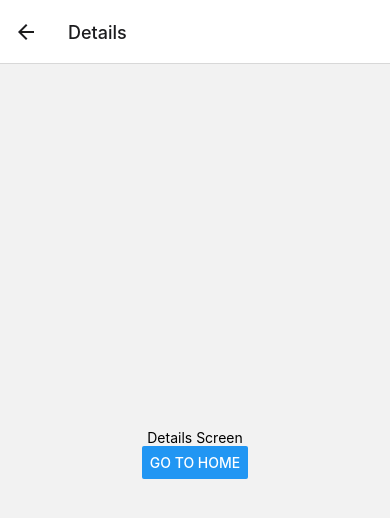
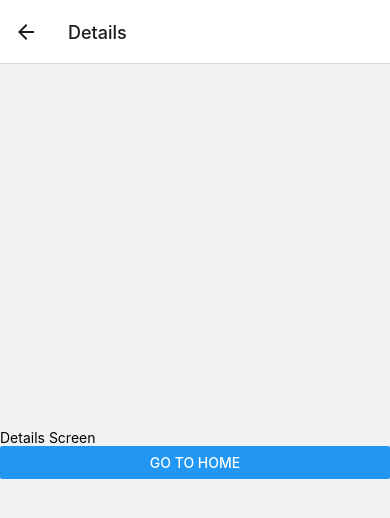
Before and after one commit to siddtheshah/tangle, a React Native app in the folder frontend/: screen / in a window 390 px wide. Both pictures are taken after a click on the button "GO TO DETAILS". Shown: the top 518 px of the page. Built offline with nearby package versions, Linux system fonts and the light colour scheme.

Commit message:
started adding bottom navigation

```diff
--- a/frontend/App.tsx
+++ b/frontend/App.tsx
@@ -50,10 +50,22 @@ function HomeScreen({navigation}) {
   );
 }
 
-function DetailsScreen({navigation, route}) {
+function DetailsScreen({navigation}) {
   return (
     <View style={styles.navigator}>
       <Text>Details Screen</Text>
+      <Button title="Go to Home" onPress={() => navigation.navigate('Home')} />
+    </View>
+  );
+}
+
+const BottomNav = ({navigation}) => {
+  return (
+    <View style={styles.bottom}>
+      <Button
+        title="Go to Details"
+        onPress={() => navigation.navigate('Details')}
+      />
       <Button title="Go to Home" onPress={() => navigation.navigate('Home')} />
     </View>
   );
@@ -67,7 +79,14 @@ const styles = StyleSheet.create({
   },
   navigator: {
     flex: 1,
-    alignItems: 'center',
+    textAlign: 'center',
     justifyContent: 'center',
   },
+  bottom: {
+    flex: 1,
+    display: 'flex',
+    textAlign: 'center',
+    alignItems: 'flex-end',
+    justifyContent: 'space-around',
+  },
 });
```
